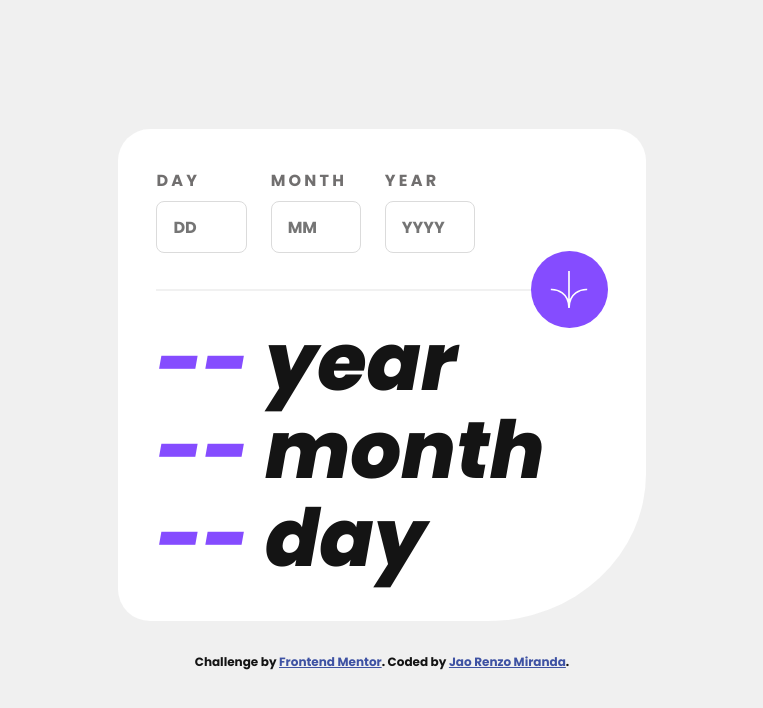
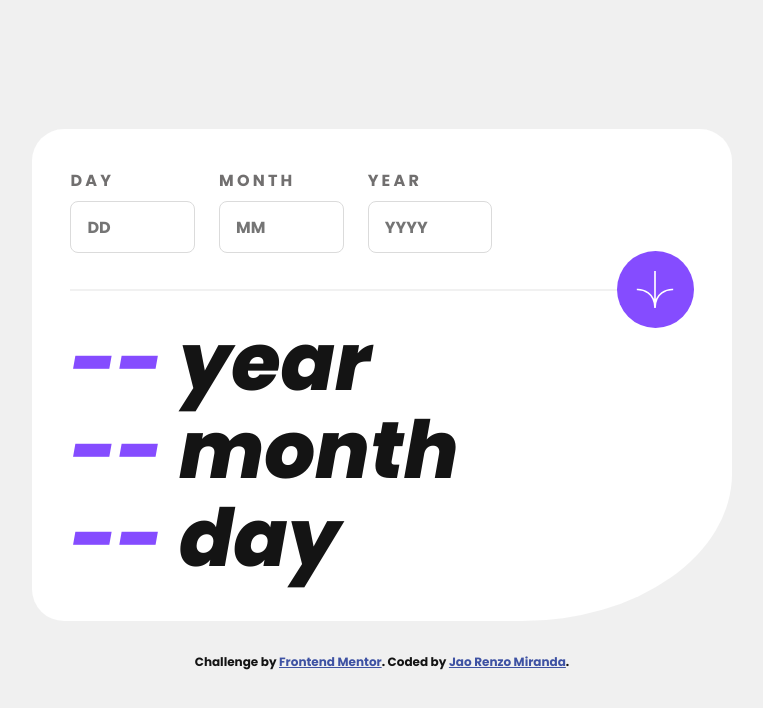
Before and after one commit to mirandajaorenzo26/age-calculator, a React (Vite) app: page / in a window 1280 px wide. Shown: the top 708 px of the page, without its empty margins (258-1021 px from the left). Built offline with nearby package versions, Linux system fonts and the light colour scheme.

Commit message:
update dist

```diff
--- a/src/index.css
+++ b/src/index.css
@@ -86,7 +86,7 @@ small {
   justify-content: space-evenly;
   background-color: var(--White);
   border-radius: 2rem 2rem min(26vw, 30%) 2rem;
-  width: max(350px, 40vw + 1rem);
+  width: min(700px, 90%);
 }
 
 .birthday-form {
@@ -142,7 +142,7 @@ small {
 }
 
 .calculated-age {
-  font-size: clamp(4rem, 9vw, 5rem);
+  font-size: min(6vw + 2vh, 5rem);
   font-style: italic;
   font-weight: 800;
 }
@@ -176,7 +176,7 @@ small {
   opacity: 1;
 }
 
-@media (width < 376px) {
+@media (width < 480px) {
   .form-group {
     display: flex;
     gap: 1.5em;
```
